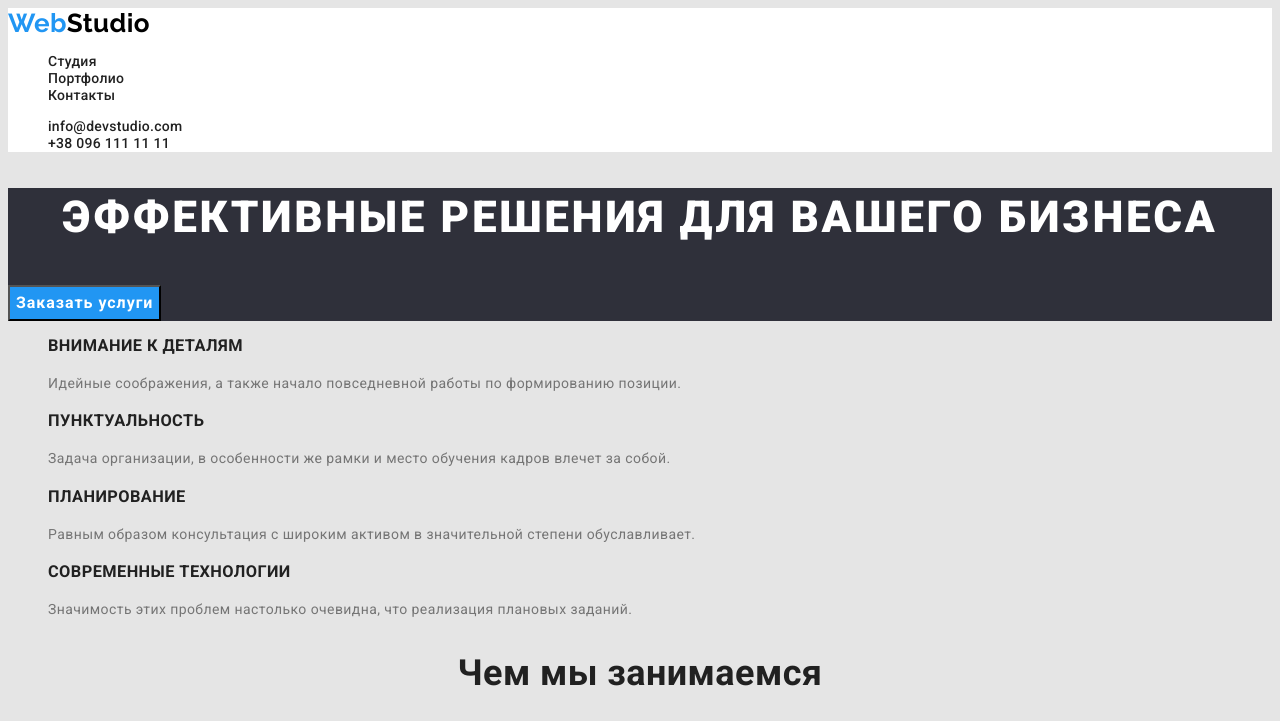
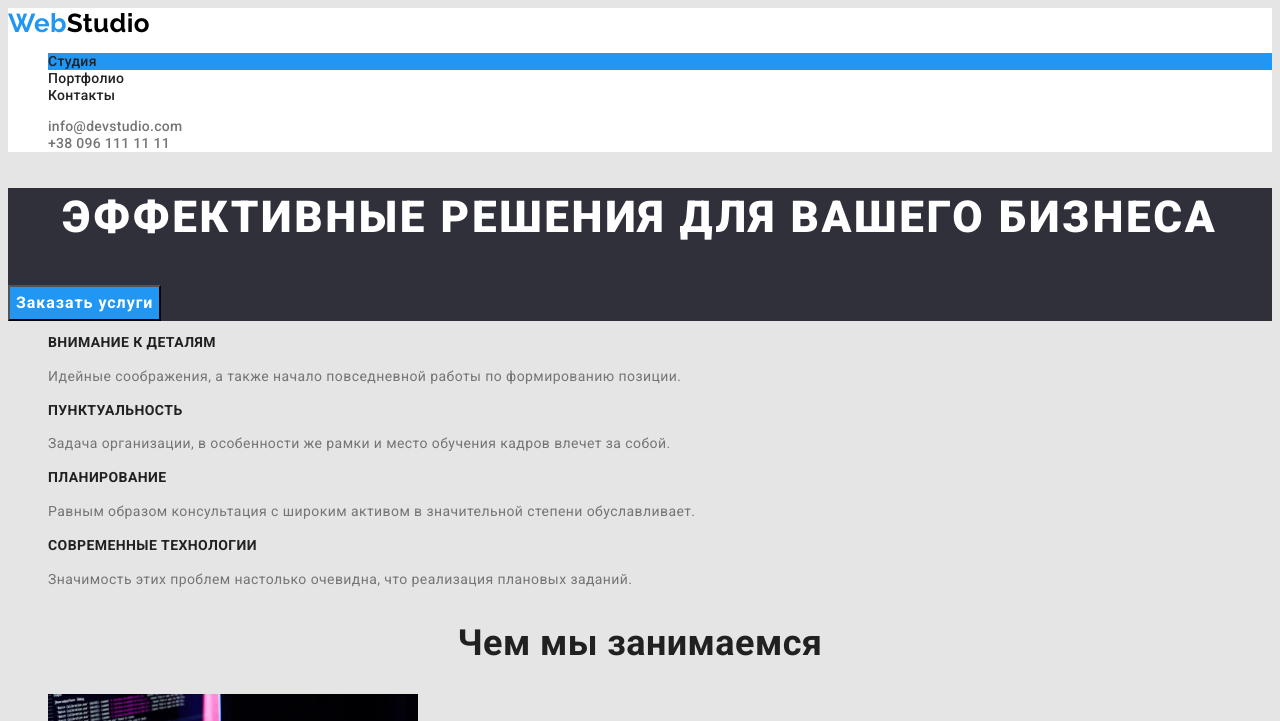
Before and after one commit to pylypchukroman/goit-markup-hw-02, a plain HTML site: page index.html in a window 1280 px wide. Shown: the top 721 px of the page. Drawn offline with Linux system fonts and the light colour scheme.

Commit message:
додає правки куратора

```diff
--- a/css/styles.css
+++ b/css/styles.css
@@ -67,9 +67,12 @@ ul {
   letter-spacing: 0.02em;
   text-decoration: none;
 }
+.link-current {
+  background-color: var(--accent-color);
+}
 /* навигация по контактах */
 .cont-nav-link {
-  color: var(--title-text-color);
+  color: var(--primary-text-color);
   font-weight: 500;
   line-height: 1.14;
   letter-spacing: 0.02em;
@@ -128,6 +131,7 @@ ul {
 .benefits-title {
   color: var(--title-text-color);
   font-weight: 700;
+  font-size: 14px;
   line-height: 1.14;
   text-transform: uppercase;
 }
@@ -198,12 +202,14 @@ ul {
   color: var(--primary-white);
   font-weight: 400;
   line-height: 1.7;
+  font-style: normal;
 }
 /* блок контактов */
 .contacts a {
   color: var(--secondary-white);
   line-height: 1.17;
   text-decoration: none;
+  font-style: normal;
 }
 /* логотип */
 .logo-second-color-footer {
--- a/index.html
+++ b/index.html
@@ -17,7 +17,7 @@
         <nav>
             <a href="./index.html" class="logo">Web<span class="logo-second-color">Studio</span></a>
             <ul class="site-nav">
-                <li><a href="./index.html" class="site-nav-link">Студия</a></li>
+                <li class="link-current"><a href="./index.html" class="site-nav-link">Студия</a></li>
                 <li><a href="./portfolio.html" class="site-nav-link">Портфолио</a></li>
                 <li><a href="" class="site-nav-link">Контакты</a></li>
             </ul>
```
Also changed, not shown: portfolio.html (+1 -1 lines).
